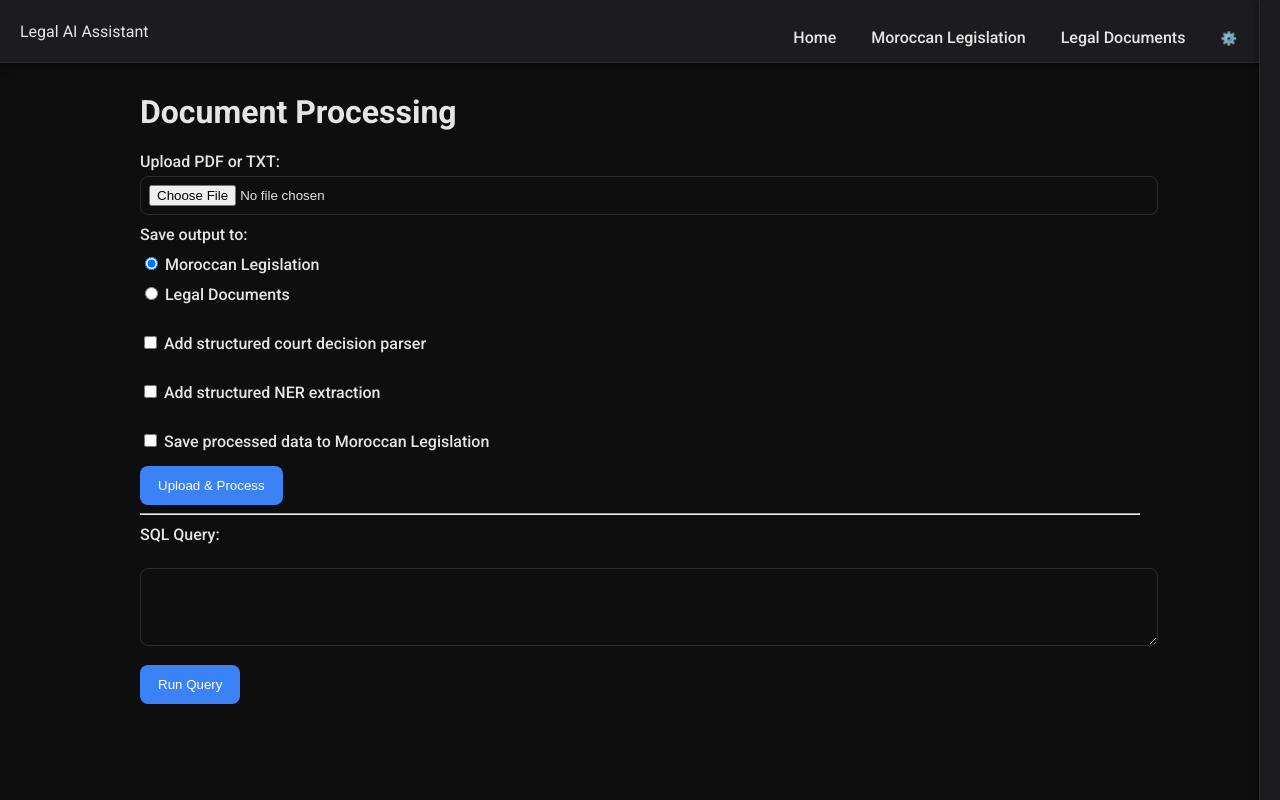
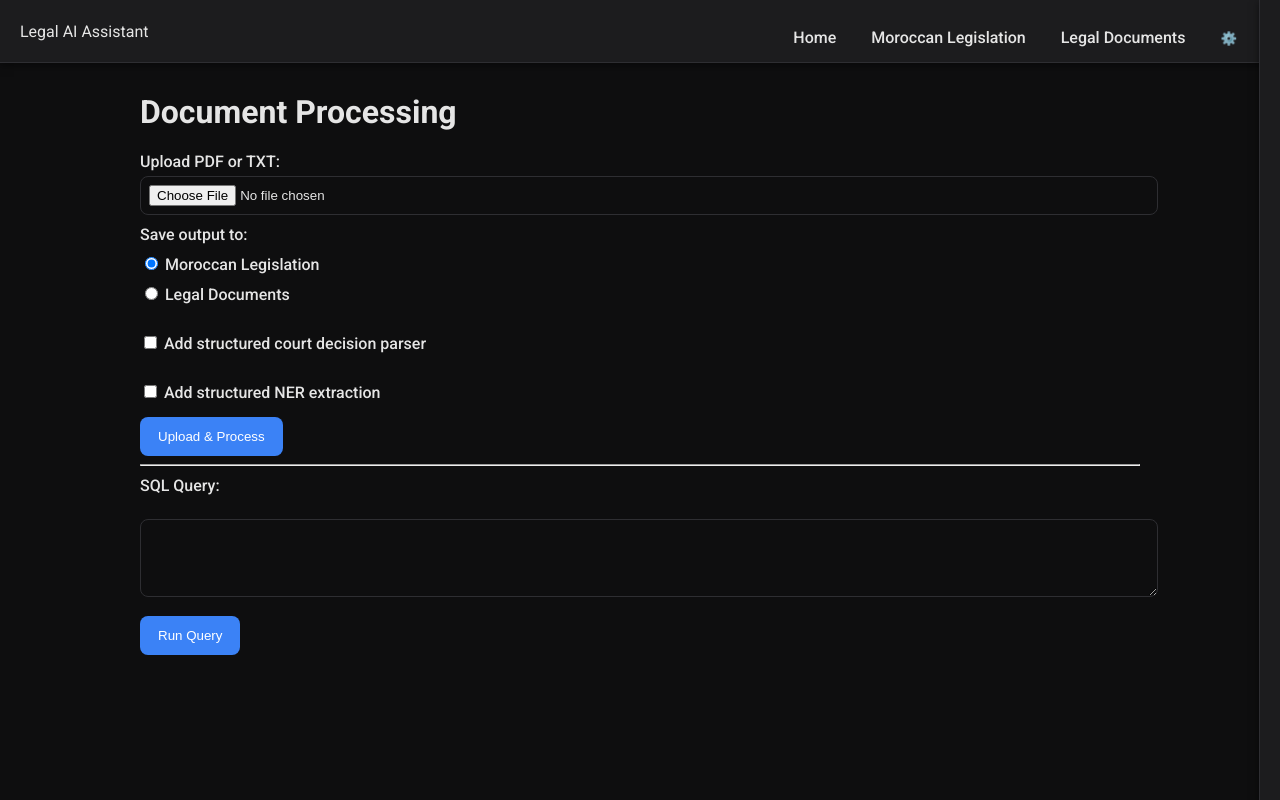
Before and after one commit to ZAFZAFIZakariae/process_legislation, a Flask app: page / in a window 1280 px wide. Run offline with Flask 3, Linux system fonts and the light colour scheme; parts of the project's set-up code (start-up, migrations or seed data) failed here and were passed over.

Commit message:
Import legislation data based on output type

```diff
--- a/app.py
+++ b/app.py
@@ -364,7 +364,7 @@ def home():
                             json.dump(ner_saved, f, ensure_ascii=False, indent=2)
                     saved_file = base
                     saved_to = output_type
-                    if request.form.get('save_db'):
+                    if output_type == 'legislation':
                         try:  # pragma: no cover - optional dependency
                             from import_db import import_json
                             import_json(DB_PATH)
--- a/templates/home.html
+++ b/templates/home.html
@@ -12,13 +12,15 @@
         <label><input type="radio" name="output_type" value="legislation" checked /> Moroccan Legislation</label>
         <label><input type="radio" name="output_type" value="legal" /> Legal Documents</label><br/>
         <label><input type="checkbox" name="decision_parser" /> Add structured court decision parser</label><br/>
-        <label><input type="checkbox" name="structured_ner" /> Add structured NER extraction</label><br/>
-        <label><input type="checkbox" name="save_db" /> Save processed data to Moroccan Legislation</label>
+        <label><input type="checkbox" name="structured_ner" /> Add structured NER extraction</label>
     </div>
     <button type="submit">Upload &amp; Process</button>
 </form>
 {% if saved_file %}
-<p>Processed file saved as {{ saved_file }}. <a class="button" href="{{ url_for('view_legislation' if saved_to=='legislation' else 'view_legal_documents', file=saved_file) }}">Open</a></p>
+<p>
+  Processed file saved as {{ saved_file }}.
+  <a class="button" href="{{ url_for('view_legislation' if saved_to=='legislation' else 'view_legal_documents', file=saved_file) }}">Open</a>
+</p>
 {% endif %}
 {% if process_error %}<div class="error">{{ process_error }}</div>{% endif %}
 <hr/>
```
